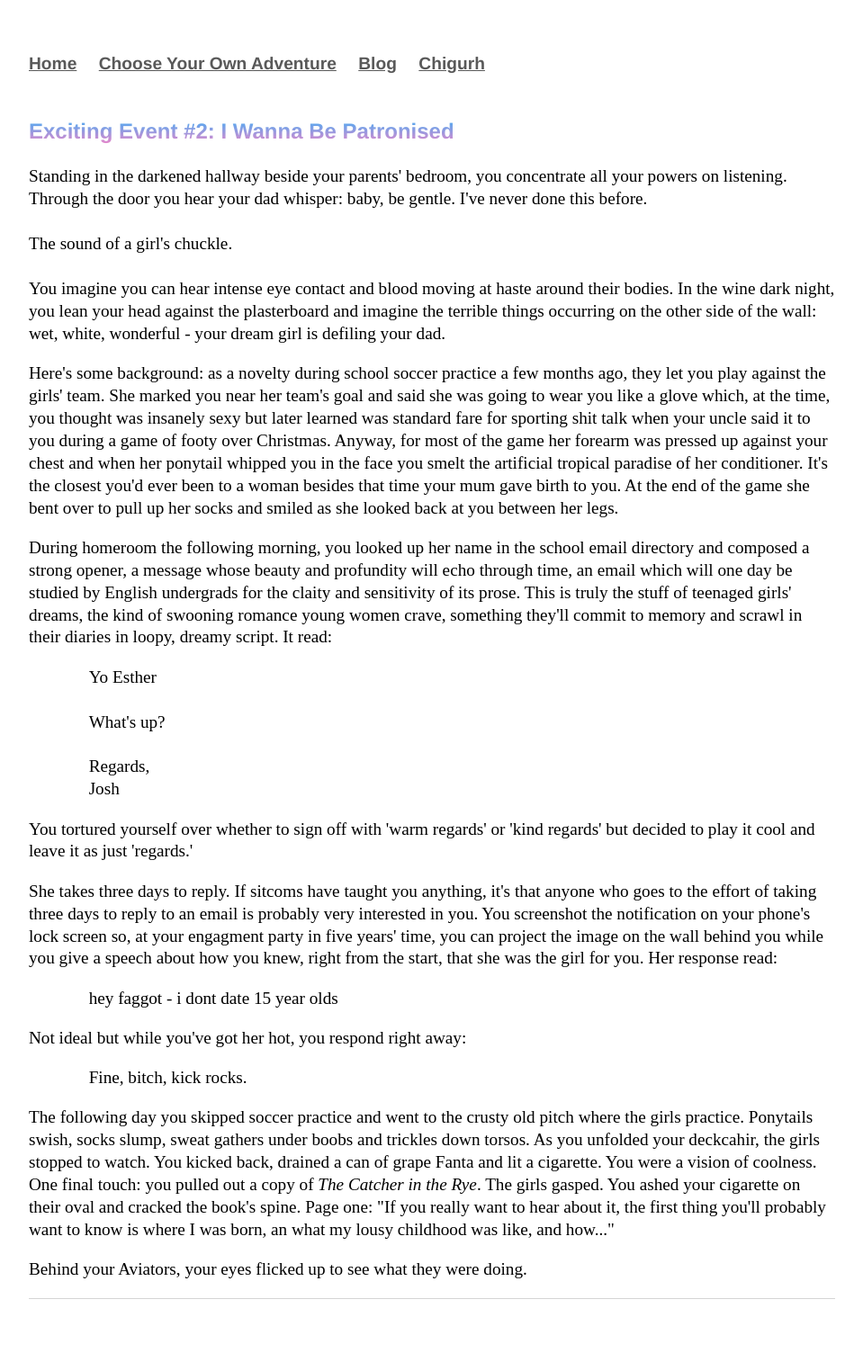
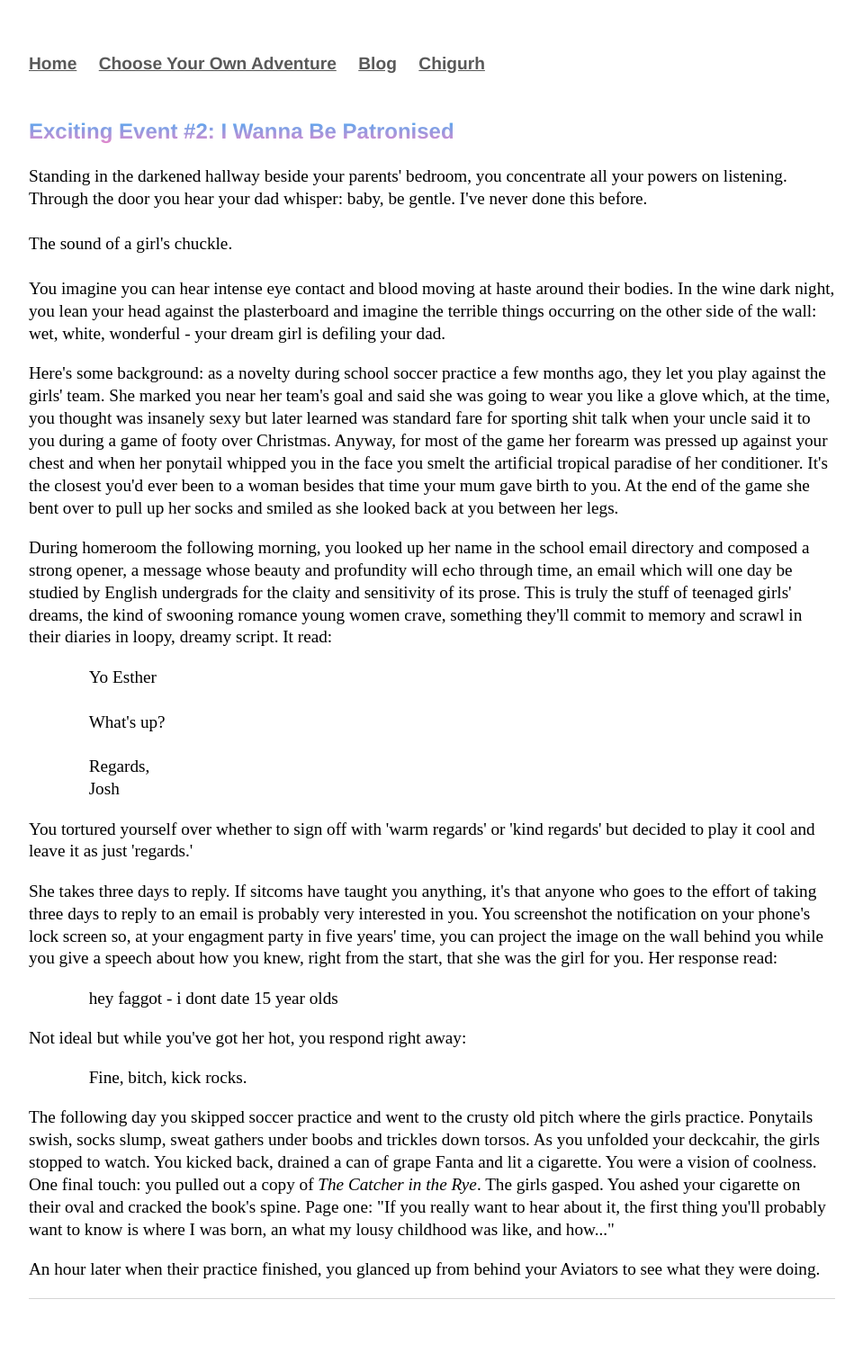
Before and after one commit to Pinelife/pinelife.github.io, a Jekyll site: the page built from Hellhole/excitingevent2.html, in a window 1280 px wide. Shown: the whole page at 90% size, without its empty margins (160-1119 px from the left). Built offline with Jekyll 4.4.1, drawn with Linux system fonts in a browser that asks for light colours.

Commit message:
Update excitingevent2.html

```diff
--- a/Hellhole/excitingevent2.html
+++ b/Hellhole/excitingevent2.html
@@ -65,5 +65,5 @@ of grape Fanta and lit a cigarette. You were a vision of coolness. One final tou
 the first thing you'll probably want to know is where I was born, an what my lousy childhood was like, and how..."
 </p>
 <p>
-  Behind your Aviators, your eyes flicked up to see what they were doing.
+  An hour later when their practice finished, you glanced up from behind your Aviators to see what they were doing.
 </p>
```
